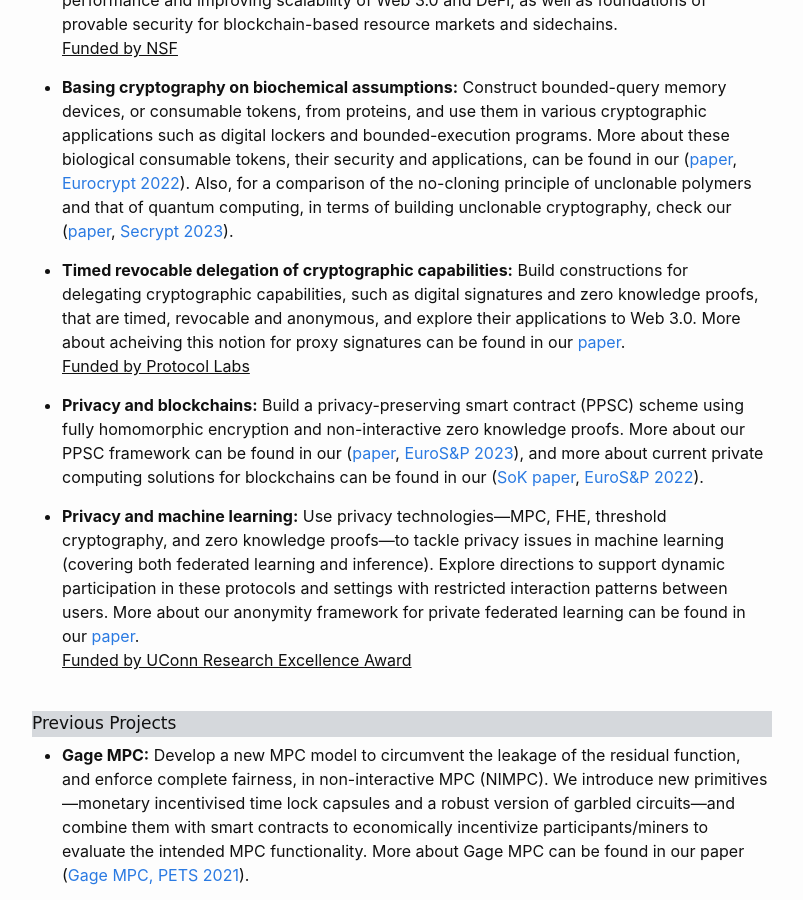
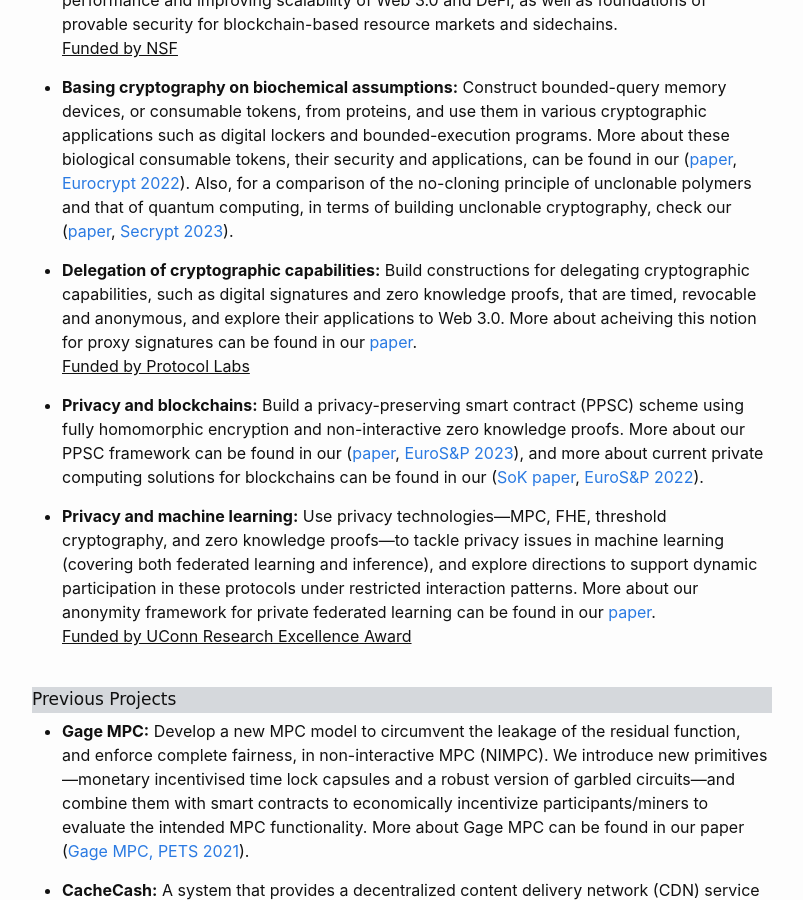
Before and after one commit to GhadaAlmashaqbeh/GhadaAlmashaqbeh.github.io, a Jekyll site: the page built from 01-research.md, in a window 1280 px wide and 900 px high, scrolled down 411 px. Shown: the whole window, without its empty margins (238-1041 px from the left). Built offline with Jekyll 4.4.1, drawn with Linux system fonts in a browser that asks for light colours.

Commit message:
edit talks

```diff
--- a/01-research.md
+++ b/01-research.md
@@ -18,12 +18,12 @@
 
 * **Basing cryptography on biochemical assumptions:** Construct bounded-query memory devices, or consumable tokens, from proteins, and use them in various cryptographic applications such as digital lockers and bounded-execution programs. More about these biological consumable tokens, their security and applications, can be found in our ([paper](https://link.springer.com/chapter/10.1007/978-3-031-06944-4_26), [Eurocrypt 2022](https://eurocrypt.iacr.org/2022/)). Also, for a comparison of the no-cloning principle of unclonable polymers and that of quantum computing, in terms of building unclonable cryptography, check our ([paper](https://eprint.iacr.org/2023/702), [Secrypt 2023](https://secrypt.scitevents.org/)).
 
-* **Timed revocable delegation of cryptographic capabilities:** Build constructions for delegating cryptographic capabilities, such as digital signatures and zero knowledge proofs, that are timed, revocable and anonymous, and explore their applications to Web 3.0. More about acheiving this notion for proxy signatures can be found in our [paper](https://eprint.iacr.org/2023/833).<br/>
+* **Delegation of cryptographic capabilities:** Build constructions for delegating cryptographic capabilities, such as digital signatures and zero knowledge proofs, that are timed, revocable and anonymous, and explore their applications to Web 3.0. More about acheiving this notion for proxy signatures can be found in our [paper](https://eprint.iacr.org/2023/833).<br/>
 <u>Funded by Protocol Labs<u/>
 
 * **Privacy and blockchains:** Build a privacy-preserving smart contract (PPSC) scheme using fully homomorphic encryption and non-interactive zero knowledge proofs. More about our PPSC framework can be found in our ([paper](https://eprint.iacr.org/2021/133), [EuroS&P 2023](https://www.ieee-security.org/TC/EuroSP2023/)), and more about current private computing solutions for blockchains can be found in our ([SoK paper](https://eprint.iacr.org/2021/727.pdf), [EuroS&P 2022](https://www.ieee-security.org/TC/EuroSP2022/)).
 
-* **Privacy and machine learning:** Use privacy technologies---MPC, FHE, threshold cryptography, and zero knowledge proofs---to tackle privacy issues in machine learning (covering both federated learning and inference). Explore directions to support dynamic participation in these protocols and settings with restricted interaction patterns between users. More about our anonymity framework for private federated learning can be found in our [paper](https://arxiv.org/abs/2306.06825). <br/>
+* **Privacy and machine learning:** Use privacy technologies---MPC, FHE, threshold cryptography, and zero knowledge proofs---to tackle privacy issues in machine learning (covering both federated learning and inference), and explore directions to support dynamic participation in these protocols under restricted interaction patterns. More about our anonymity framework for private federated learning can be found in our [paper](https://arxiv.org/abs/2306.06825). <br/>
 <u>Funded by UConn Research Excellence Award<u/>
 <br/>
 <br/>
```
